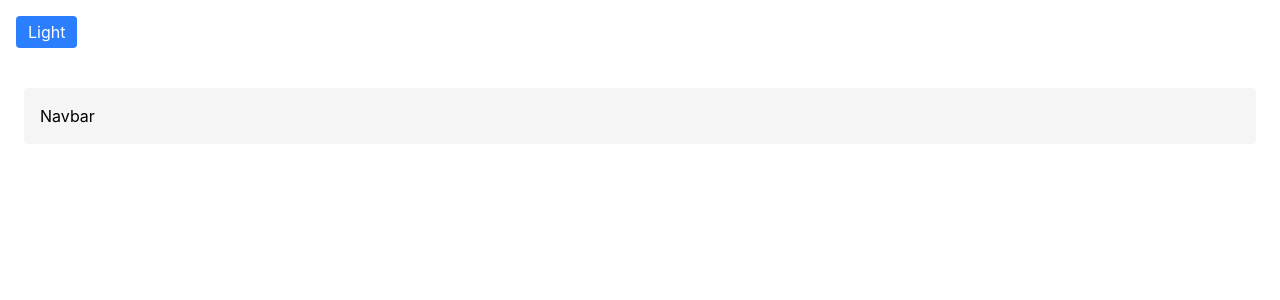
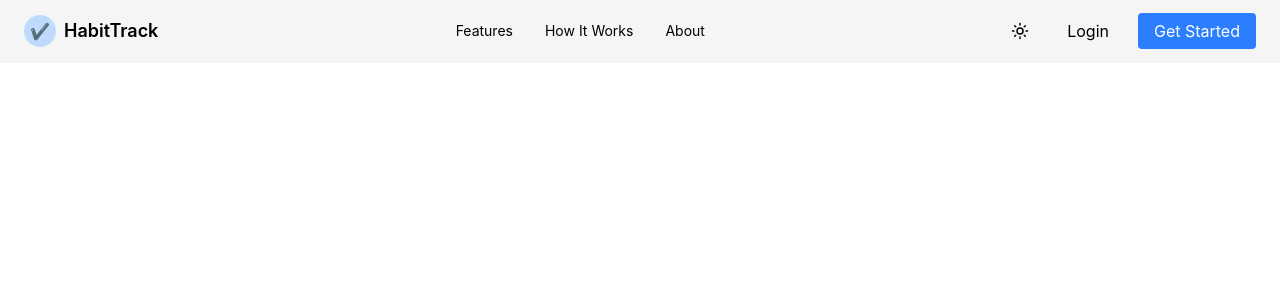
Before and after one commit to ElnazTayebi/habit-tracker, a React (Vite) app: page / in a window 1280 px wide. Shown: the top 300 px of the page. Built offline with nearby package versions, Linux system fonts and the light colour scheme.

Commit message:
resposive Navbar

```diff
--- a/index.html
+++ b/index.html
@@ -1,11 +1,13 @@
 <!doctype html>
 <html lang="en">
+
 <head>
   <meta charset="UTF-8" />
   <link rel="icon" type="image/svg+xml" href="/favicon.svg" />
   <meta name="viewport" content="width=device-width, initial-scale=1.0" />
   <title>habit-tracker</title>
 </head>
+
 <body>
   <div id="root"></div>
   <script type="module" src="/src/main.tsx"></script>
@@ -16,4 +18,5 @@
     }
   </script>
 </body>
+
 </html>
--- a/src/components/navbar/Navbar.tsx
+++ b/src/components/navbar/Navbar.tsx
@@ -1,6 +1,111 @@
-const Navbar = () => {
-return (
-    <div className="p-4 rounded bg-[rgb(var(--card))]"> Navbar</div>
-)
+import { useState } from "react";
+import { Menu, X, Sun, Moon } from "lucide-react";
+import { useAppStore } from "../../store/useAppStore";
+
+export default function Navbar() {
+  // Global theme state from Zustand
+  const { theme, toggleTheme } = useAppStore();
+
+  // Local state for mobile menu toggle
+  const [open, setOpen] = useState(false);
+
+  return (
+    <header className="w-full border-b border-[rgb(var(--card))] bg-[rgb(var(--card))]">
+
+      {/* Container */}
+      <div className="max-w-7xl mx-auto px-6 py-3 flex items-center justify-between">
+
+        {/* Logo Section */}
+        <div className="flex items-center gap-2">
+          <div className="w-8 h-8 rounded-full bg-blue-200 flex items-center justify-center">
+            ✔
+          </div>
+          <span className="font-semibold text-lg">HabitTrack</span>
+        </div>
+
+        {/* Desktop Navigation */}
+        <nav className="hidden md:flex items-center gap-8 text-sm">
+          <a href="#" className="hover:opacity-70 transition">
+            Features
+          </a>
+          <a href="#" className="hover:opacity-70 transition">
+            How It Works
+          </a>
+          <a href="#" className="hover:opacity-70 transition">
+            About
+          </a>
+        </nav>
+
+        {/* Desktop Actions */}
+        <div className="hidden md:flex items-center gap-3">
+
+          {/* Theme Toggle Button */}
+          <button
+            onClick={toggleTheme}
+            className="p-2 rounded border border-[rgb(var(--card))] hover:opacity-80 transition"
+          >
+            {/* Show icon based on current theme */}
+            {theme === "dark" ? <Moon size={18} /> : <Sun size={18} />}
+          </button>
+
+          {/* Login Button */}
+          <button className="px-4 py-1.5 rounded border border-[rgb(var(--card))]">
+            Login
+          </button>
+
+          {/* Primary CTA */}
+          <button className="px-4 py-1.5 rounded bg-blue-500 text-white">
+            Get Started
+          </button>
+
+        </div>
+
+        {/* Mobile Menu Button (Hamburger / Close) */}
+        <button
+          className="md:hidden p-2"
+          onClick={() => setOpen(!open)}
+        >
+          {/* Toggle icon */}
+          {open ? <X size={22} /> : <Menu size={22} />}
+        </button>
+      </div>
+
+      {/* Mobile Menu */}
+      {open && (
+        <div className="md:hidden px-6 pb-4 flex flex-col gap-4 border-t border-[rgb(var(--card))]">
+
+          {/* Navigation Links */}
+          <a href="#" className="py-1">
+            Features
+          </a>
+          <a href="#" className="py-1">
+            How It Works
+          </a>
+          <a href="#" className="py-1">
+            About
+          </a>
+
+          {/* Theme Toggle */}
+          <button
+            onClick={toggleTheme}
+            className="flex items-center gap-2 px-3 py-2 rounded border border-[rgb(var(--card))]"
+          >
+            {theme === "dark" ? <Moon size={16} /> : <Sun size={16} />}
+            Toggle Theme
+          </button>
+
+          {/* Login */}
+          <button className="px-4 py-2 rounded border border-[rgb(var(--card))]">
+            Login
+          </button>
+
+          {/* CTA */}
+          <button className="px-4 py-2 rounded bg-blue-500 text-white">
+            Get Started
+          </button>
+
+        </div>
+      )}
+    </header>
+  );
 }
-export default Navbar;
--- a/src/layouts/MainLayout.tsx
+++ b/src/layouts/MainLayout.tsx
@@ -1,28 +1,34 @@
+
 import type { ReactNode } from "react";
 import { useAppStore } from "../store/useAppStore";
 
 type Props = {
   children: ReactNode;
-}
+};
 
-const MainLayout = ({children}: Props) => {
-    const {theme, toggleTheme} = useAppStore();
+export default function MainLayout({ children }: Props) {
+ // const { theme, toggleTheme } = useAppStore();
+
   return (
-        <div className="min-h-screen ">
+    <div className="min-h-screen">
 
-            <header className="p-4 flex justify-between items-center  border-[rgb(var(--card))]">
+      {/* Header */}
+      <header className="flex justify-between items-center border-[rgb(var(--card))]">
 
-                <button
+
+   {/*      <button
           onClick={toggleTheme}
           className="px-3 py-1 rounded bg-blue-500 text-white"
         >
-                    {theme === "dark" ? "Dark" : "Light"}
-                </button>
+          {theme === "dark" ? "🌙 Dark" : "☀️ Light"}
+        </button> */}
       </header>
-          {/*  Content */}
-          <main className="p-6">{children}</main>
+
+      {/* Content */}
+      <main>
+        {children}
+      </main>
 
     </div>
-    )
+  );
 }
-export default MainLayout;
```
Also changed, not shown: src/store/useAppStore.ts (+11 -8 lines). Lines whose indentation alone changed are shown as unchanged.
